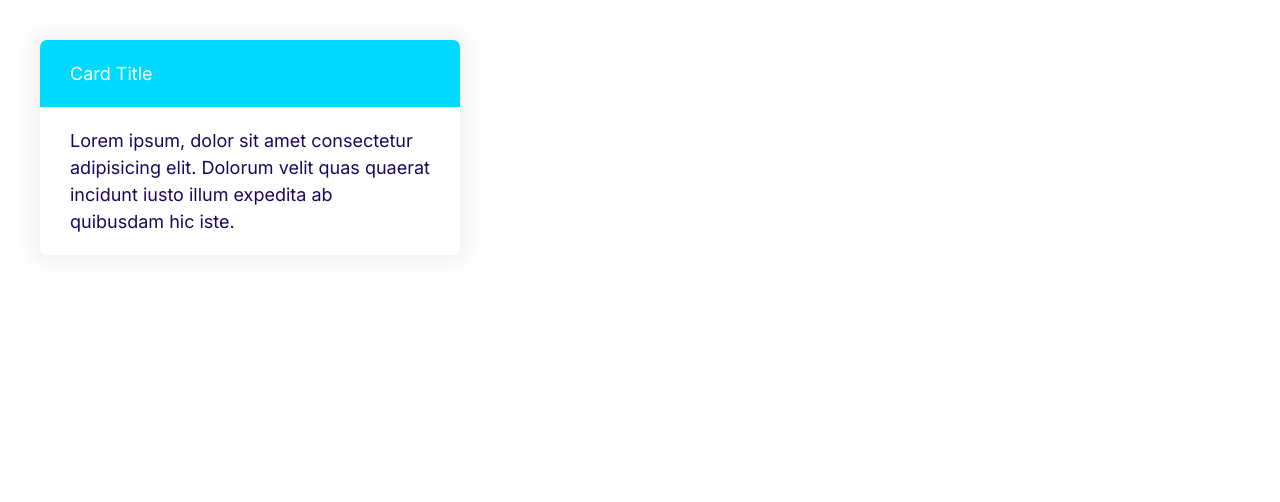
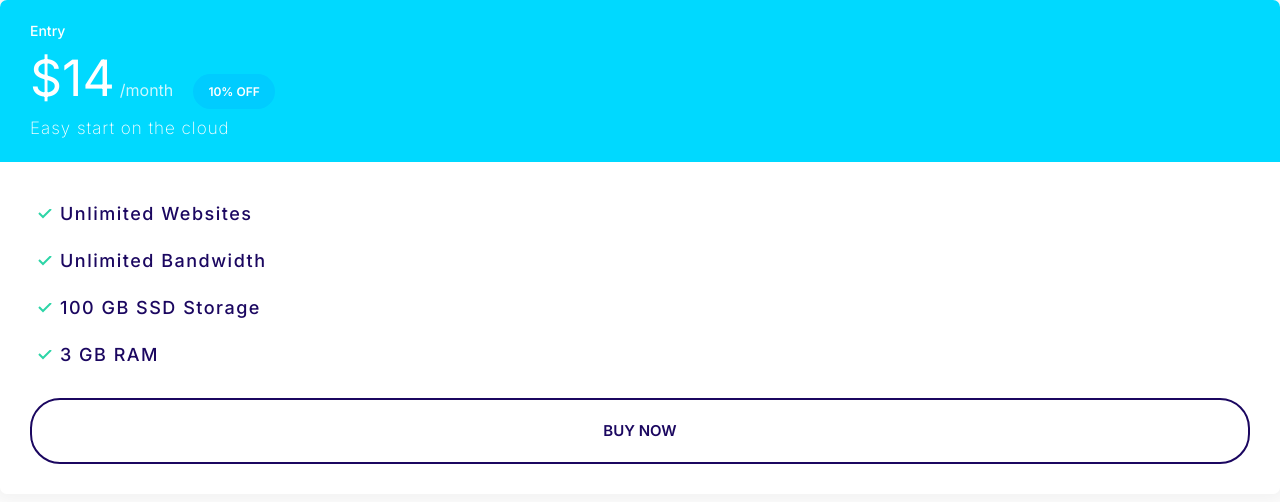
Before and after one commit to m-or/First-project, a plain HTML site: page index.html in a window 1280 px wide. Drawn offline with Linux system fonts and the light colour scheme.

Commit message:
Build plan component.

```diff
--- a/css/styles.css
+++ b/css/styles.css
@@ -352,24 +352,75 @@
  .card {
     border-radius: 7px;
     box-shadow: 0 0 20px 10px #f3f3f3;
-    overflow: hidden; /* Header groow bigger than its container which is card. by default overflow is visibale */
+    overflow: hidden;
+    /* Header groow bigger than its container which is card. by default overflow is visibale */
  }
 
  .card__header,
  .card__body {
-   padding: 2rem 3rem;
+    padding: 2rem 3rem;
  }
 
- .card--primary .card__header{
-   background-color: var(--color-primary);
-   color:#fff;
+ .card--primary .card__header {
+    background-color: var(--color-primary);
+    color: #fff;
  }
 
- .card--secondary .card__header{
-   background-color: var(--color-secondary);
-   color: #fff;
+ .card--secondary .card__header {
+    background-color: var(--color-secondary);
+    color: #fff;
  }
 
- .card__body{
-   color: var(--color-heading);
+ .card__body {
+    color: var(--color-heading);
  }
+
+
+ /* Plans */
+
+ .plan__name{
+   color: #fff;
+   font-size: 2.4rem;
+   margin: 0;
+ }
+
+ .plan__price{
+   font-size: 6rem;
+ }
+
+ .plan__billing-cycle{
+   opacity: 0.8;
+ }
+
+ .plan__description{
+   font-size: 2rem;
+   font-weight: 200;
+   letter-spacing: 1px;
+   margin-bottom: 0;
+ }
+
+ .plan .list__item{
+   margin-bottom: 2rem;
+ }
+
+ .plan .badge{
+   margin-left: 1.5rem;
+ }
+
+ @media screen and (min-width: 1024px) {
+   .plan__name{
+      font-size: 1.4rem;
+    }
+
+    .plan__price{
+      font-size: 5rem;
+    }
+
+    .plan__billing-cycle{
+      font-size: 1.6rem;
+    }
+
+    .plan__description{
+      font-size: 1.7rem;
+    }
+ }
--- a/index.html
+++ b/index.html
@@ -9,20 +9,31 @@
     <link rel="stylesheet" href="css/styles.css">
     <link rel="preconnect" href="https://fonts.googleapis.com">
     <link rel="preconnect" href="https://fonts.gstatic.com" crossorigin>
-    <link href="https://fonts.googleapis.com/css2?family=Inter:wght@400;500;600;700&display=swap" rel="stylesheet">
+    <link href="https://fonts.googleapis.com/css2?family=Inter:wght@200;400;500;600;700&display=swap" rel="stylesheet">
     <title>Document</title>
 </head>
 
 <body>
-
-    <div style="width: 500px; padding: 4rem">
+    <div class="plan">
         <div class="card card--secondary">
-            <header class="card__header">Card Title</header>
-            <div class="card__body">Lorem ipsum, dolor sit amet consectetur adipisicing elit. Dolorum velit quas quaerat
-                incidunt iusto illum expedita ab quibusdam hic iste.</div>
+            <header class="card__header">
+                <h3 class="plan__name">Entry</h3>
+                <span class="plan__price">$14</span>
+                <span class="plan__billing-cycle">/month</span>
+                <span class="badge badge--secondary-dark badge--small">10% OFF</span>
+                <p class="plan__description">Easy start on the cloud</p>
+            </header>
+            <div class="card__body">
+                <ul class="list list--tick">
+                    <li class="list__item">Unlimited Websites</li>
+                    <li class="list__item">Unlimited Bandwidth</li>
+                    <li class="list__item">100 GB SSD Storage</li>
+                    <li class="list__item">3 GB RAM</li>
+                </ul>
+                <a class="btn btn--outline btn--block" href="#">Buy now</a>
+            </div>
         </div>
     </div>
-
 
 </body>
 
```
Also changed, not shown: components/plan.html (added, +20 -0 lines).
